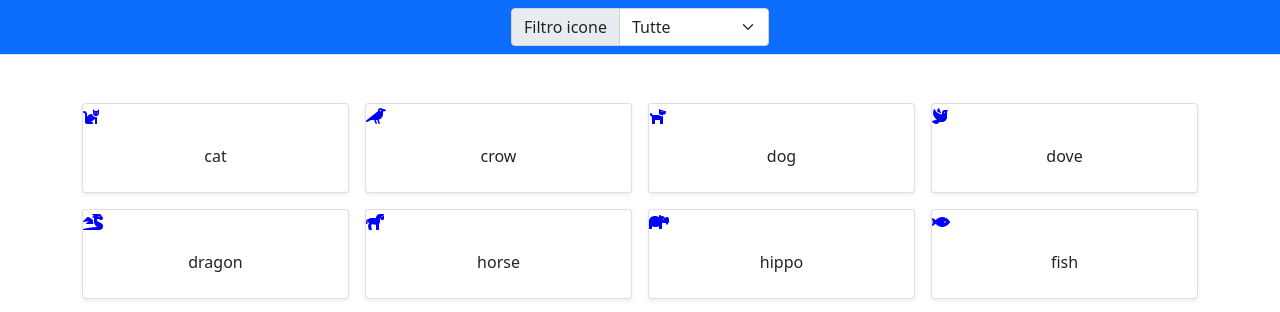
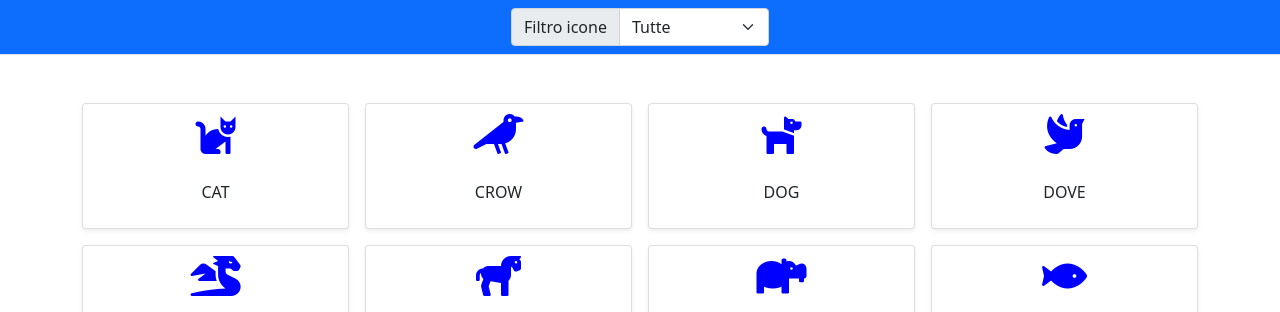
Before and after one commit to heatfreshdeveloper/js-es6-icons, a plain HTML site: page index.html in a window 1280 px wide. Shown: the part 57-369 px from the top of the page. Drawn offline with nearby package versions, Linux system fonts and the light colour scheme.

Commit message:
Aggiunte modifiche al css e innerHTML

```diff
--- a/css/style.css
+++ b/css/style.css
@@ -3,3 +3,12 @@
     padding: 0;
     box-sizing: border-box;
 }
+
+.icons-img {
+    font-size: 40px;
+    text-align: center;
+}
+
+.icons-title {
+    text-transform: uppercase;
+}
--- a/js/main.js
+++ b/js/main.js
@@ -117,11 +117,11 @@ for (let i = 0; i < cards.length; i++) {
     containerIcons.innerHTML += `
     <div class="col">
       <div class="card h-100 shadow-sm">
-        <div class="card-img-top">
+        <div class="card-img-top icons-img">
           <i class="${family} ${prefix + name}" style="color: ${colori}"></i>
         </div>
         <div class="card-body">
-          <div class="card-title text-center">${name}</div>
+          <div class="card-title text-center icons-title">${name}</div>
         </div>
       </div>
     </div>`;
```
